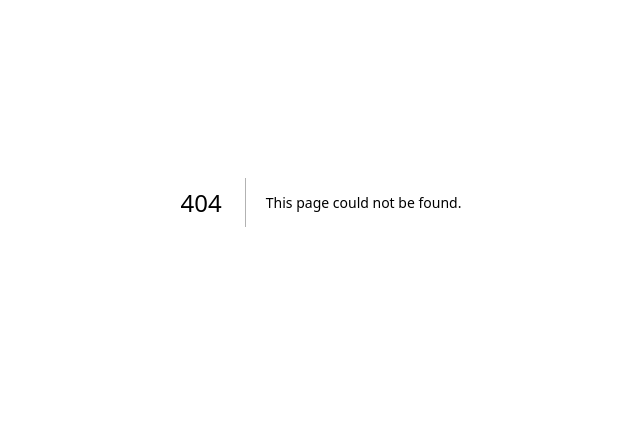
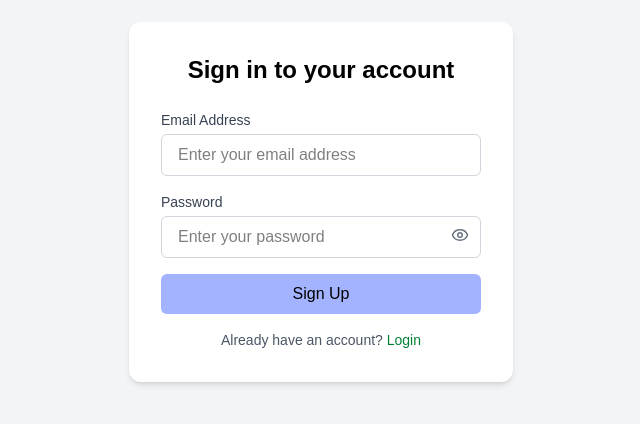
Before and after one commit to anishsingh234/QuickBasket, a Next.js app: page /sign-up in a window 1280 px wide. Before the commit this address had no page. Shown: the part 198-622 px from the top of the page, without its empty margins (319-959 px from the left). Built offline with nearby package versions, Linux system fonts and the light colour scheme.

Commit message:
created login and sign-in page

```diff
--- a/package.json
+++ b/package.json
@@ -10,6 +10,7 @@
   },
   "dependencies": {
     "@prisma/client": "^6.13.0",
+    "lucide-react": "^0.537.0",
     "next": "15.4.6",
     "react": "19.1.0",
     "react-dom": "19.1.0"
--- /dev/null
+++ b/src/app/(auth)/login/page.tsx
@@ -0,0 +1,85 @@
+// @ts-nocheck
+"use client";
+import { useState } from "react";
+import { Eye, EyeOff } from "lucide-react";
+import Link from "next/link";
+
+const LoginPage = () => {
+  const [email, setEmail] = useState("");
+  const [password, setPassword] = useState("");
+  const [showPassword, setShowPassword] = useState(false);
+
+  const handleSubmit = (e) => {
+    e.preventDefault();
+    console.log("Email:", email);
+    console.log("Password:", password);
+  };
+
+  return (
+    <div className="min-h-screen flex items-center justify-center bg-gray-100">
+      <div className="bg-white p-8 rounded-xl shadow-md w-full max-w-sm">
+        <h1 className="text-2xl font-semibold text-center mb-6 text-black">
+          Login to your account
+        </h1>
+        <form onSubmit={handleSubmit} className="space-y-4">
+          {/* Email */}
+          <div>
+            <label className="block text-sm font-medium text-gray-700 mb-1">
+              Email Address
+            </label>
+            <input
+              type="email"
+              placeholder="Enter your email address"
+              value={email}
+              onChange={(e) => setEmail(e.target.value)}
+              className="w-full px-4 py-2 border border-gray-300 rounded-md focus:outline-none focus:ring-2 focus:ring-green-500 text-black"
+              required
+            />
+          </div>
+
+          {/* Password */}
+          <div>
+            <label className="block text-sm font-medium text-gray-700 mb-1">
+              Password
+            </label>
+            <div className="relative">
+              <input
+                type={showPassword ? "text" : "password"}
+                placeholder="Enter your password"
+                value={password}
+                onChange={(e) => setPassword(e.target.value)}
+                className="w-full px-4 py-2 border border-gray-300 rounded-md focus:outline-none focus:ring-2 focus:ring-green-500 pr-10 text-black"
+                required
+              />
+              <button
+                type="button"
+                className="absolute right-3 top-2.5 text-gray-500"
+                onClick={() => setShowPassword((prev) => !prev)}
+              >
+                {showPassword ? <EyeOff size={18} /> : <Eye size={18} />}
+              </button>
+            </div>
+          </div>
+
+          {/* Submit Button */}
+          <button
+            type="submit"
+            className="w-full bg-indigo-300 text-black py-2 rounded-md hover:bg-indigo-500 transition"
+          >
+            Login
+          </button>
+        </form>
+
+        {/* Redirect Link */}
+        <p className="text-sm text-center text-gray-600 mt-4">
+          Don't have an account?{" "}
+          <Link href="/sign-up" className="text-green-700 hover:underline">
+            Sign Up
+          </Link>
+        </p>
+      </div>
+    </div>
+  );
+};
+
+export default LoginPage;
--- /dev/null
+++ b/src/app/(auth)/sign-up/page.tsx
@@ -0,0 +1,85 @@
+// @ts-nocheck
+"use client";
+import Link from "next/link";
+import { useState } from "react";
+import { Eye, EyeOff } from "lucide-react";
+
+const SignUpPage = () => {
+  const [email, setEmail] = useState("");
+  const [password, setPassword] = useState("");
+  const [showPassword, setShowPassword] = useState(false);
+
+  const handleSubmit = (e) => {
+    e.preventDefault();
+    console.log("Email:", email);
+    console.log("Password:", password);
+  };
+
+  return (
+    <div className="min-h-screen flex items-center justify-center bg-gray-100">
+      <div className="bg-white p-8 rounded-xl shadow-md w-full max-w-sm">
+        <h1 className="text-2xl font-semibold text-center mb-6 text-black">
+          Sign in to your account
+        </h1>
+        <form onSubmit={handleSubmit} className="space-y-4">
+          {/* Email Field */}
+          <div>
+            <label className="block text-sm font-medium text-gray-700 mb-1">
+              Email Address
+            </label>
+            <input
+              type="email"
+              placeholder="Enter your email address"
+              value={email}
+              onChange={(e) => setEmail(e.target.value)}
+              className="w-full px-4 py-2 border border-gray-300 rounded-md focus:outline-none focus:ring-2 focus:ring-green-500 text-black"
+              required
+            />
+          </div>
+
+          {/* Password Field */}
+          <div>
+            <label className="block text-sm font-medium text-gray-700 mb-1">
+              Password
+            </label>
+            <div className="relative">
+              <input
+                type={showPassword ? "text" : "password"}
+                placeholder="Enter your password"
+                value={password}
+                onChange={(e) => setPassword(e.target.value)}
+                className="w-full px-4 py-2 border border-gray-300 rounded-md focus:outline-none focus:ring-2 focus:ring-green-500 pr-10 text-black"
+                required
+              />
+              <button
+                type="button"
+                className="absolute right-3 top-2.5 text-gray-500"
+                onClick={() => setShowPassword((prev) => !prev)}
+              >
+                {showPassword ? <EyeOff size={18} /> : <Eye size={18} />}
+              </button>
+            </div>
+          </div>
+
+          {/* Submit Button */}
+          <button
+            type="submit"
+            className="w-full bg-indigo-300 text-black py-2 rounded-md hover:bg-indigo-500 transition"
+          >
+            Sign Up
+          </button>
+        </form>
+
+        {/* Redirect Link */}
+        <p className="text-sm text-center text-gray-600 mt-4">
+          Already have an account?{" "}
+          <Link href="/login" className="text-green-700 hover:underline">
+            Login
+          </Link>
+        </p>
+      </div>
+    </div>
+  );
+};
+
+export default SignUpPage;
--- a/src/app/addData/page.tsx
+++ /dev/null
@@ -1,7 +0,0 @@
-import React from 'react'
-
-export default function page() {
-  return (
-    <div>page</div>
-  )
-}
--- a/src/app/page.tsx
+++ b/src/app/page.tsx
@@ -1,10 +1,5 @@
-import React from 'react'
+import React from "react";
 
 export default function HomePage() {
-  return (
-    <div>HomePage
-
-      helooo
-    </div>
-  )
+  return <div>HomePage</div>;
 }
```
Also changed, not shown: 1 other file (tests, documents, lock files or other folders).
